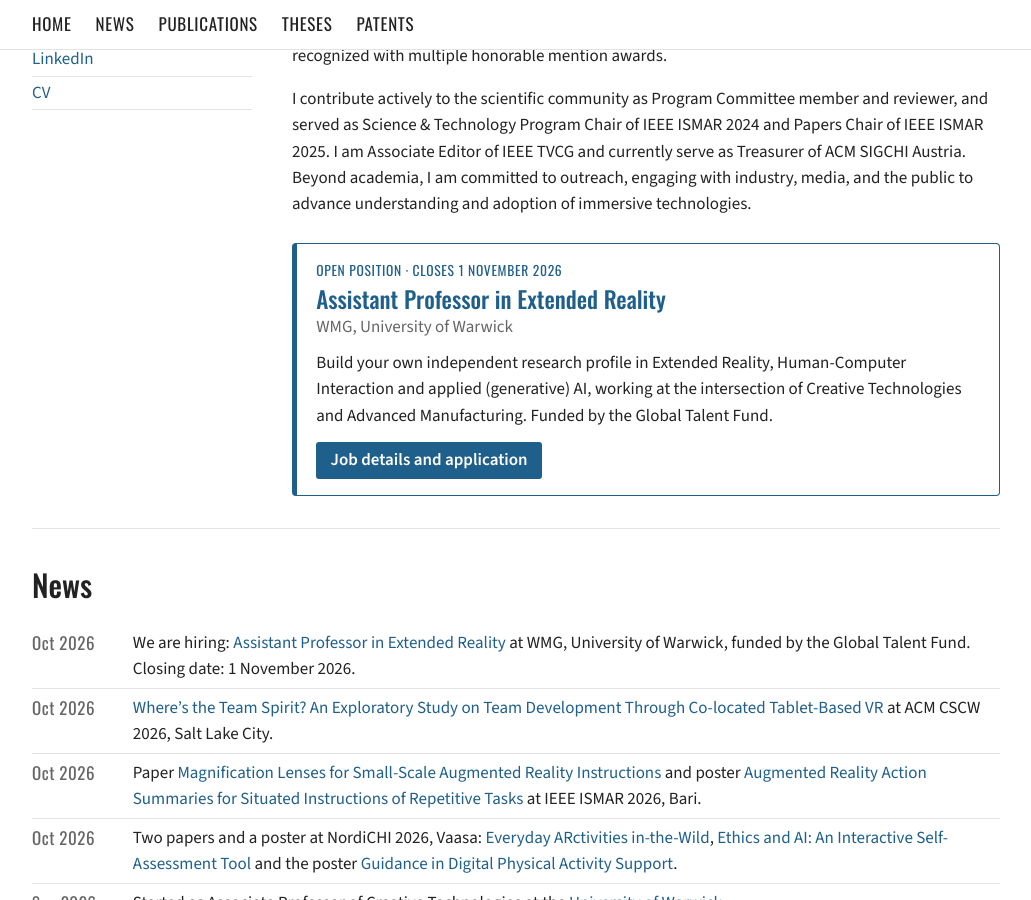
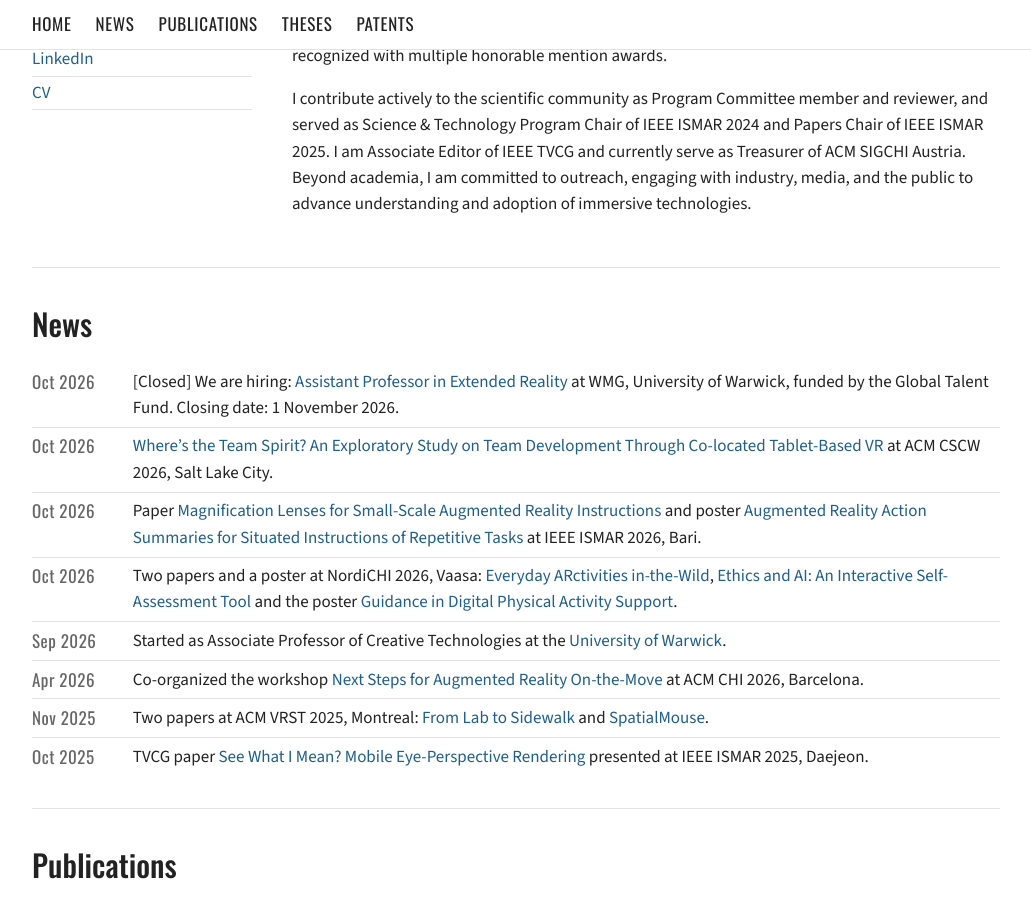
Before and after one commit to mtatz/mtatz.github.io, a Jekyll site: the page built from index.html, in a window 1280 px wide and 900 px high, scrolled down 483 px. Shown: the whole window, without its empty margins (124-1155 px from the left). Built offline with Jekyll 4.4.1, drawn with Linux system fonts in a browser that asks for light colours.

Commit message:
Remove closed XR assistant professor position; mark news item as closed
Co-Authored-By: Claude Opus 5.5 <noreply@anthropic.com>
Claude-Session: https://claude.ai/code/session_01YRaTJuhyRG6YUtagU6atfE

```diff
--- a/_data/jobs.yml
+++ b/_data/jobs.yml
@@ -1,7 +1,2 @@
 # Open positions, shown in a box below the profile text.
 # Remove an entry after its closing date; with no entries the box disappears.
-- title: Assistant Professor in Extended Reality
-  unit: WMG, University of Warwick
-  closes: 1 November 2026
-  text: Build your own independent research profile in Extended Reality, Human-Computer Interaction and applied (generative) AI, working at the intersection of Creative Technologies and Advanced Manufacturing. Funded by the Global Talent Fund.
-  url: https://workwithus.warwick.ac.uk/job/COVENTRY-Assistant-Professor-in-Extended-Reality-CV4-7AL/1448508233/
--- a/_data/news.yml
+++ b/_data/news.yml
@@ -1,6 +1,6 @@
 # News items, newest first. One line each; `text` is Markdown (links allowed). `date` is YYYY-MM.
 - date: 2026-10
-  text: "We are hiring: [Assistant Professor in Extended Reality](https://workwithus.warwick.ac.uk/job/COVENTRY-Assistant-Professor-in-Extended-Reality-CV4-7AL/1448508233/) at WMG, University of Warwick, funded by the Global Talent Fund. Closing date: 1 November 2026."
+  text: "[Closed] We are hiring: [Assistant Professor in Extended Reality](https://workwithus.warwick.ac.uk/job/COVENTRY-Assistant-Professor-in-Extended-Reality-CV4-7AL/1448508233/) at WMG, University of Warwick, funded by the Global Talent Fund. Closing date: 1 November 2026."
 - date: 2026-10
   text: "[Where's the Team Spirit? An Exploratory Study on Team Development Through Co-located Tablet-Based VR](https://doi.org/10.1145/3817040) at ACM CSCW 2026, Salt Lake City."
 - date: 2026-10
```
